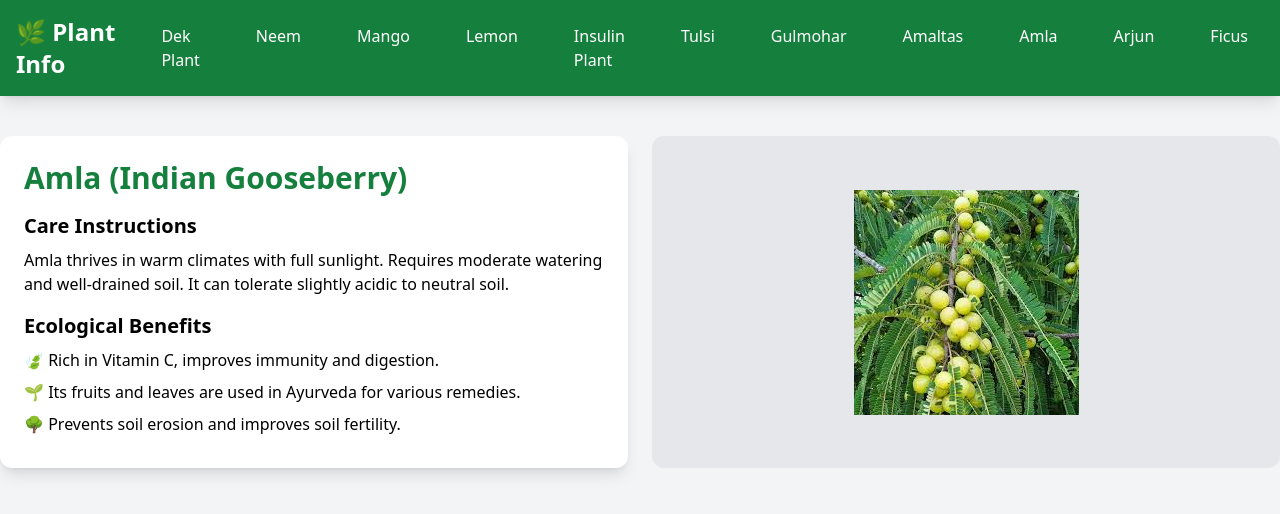
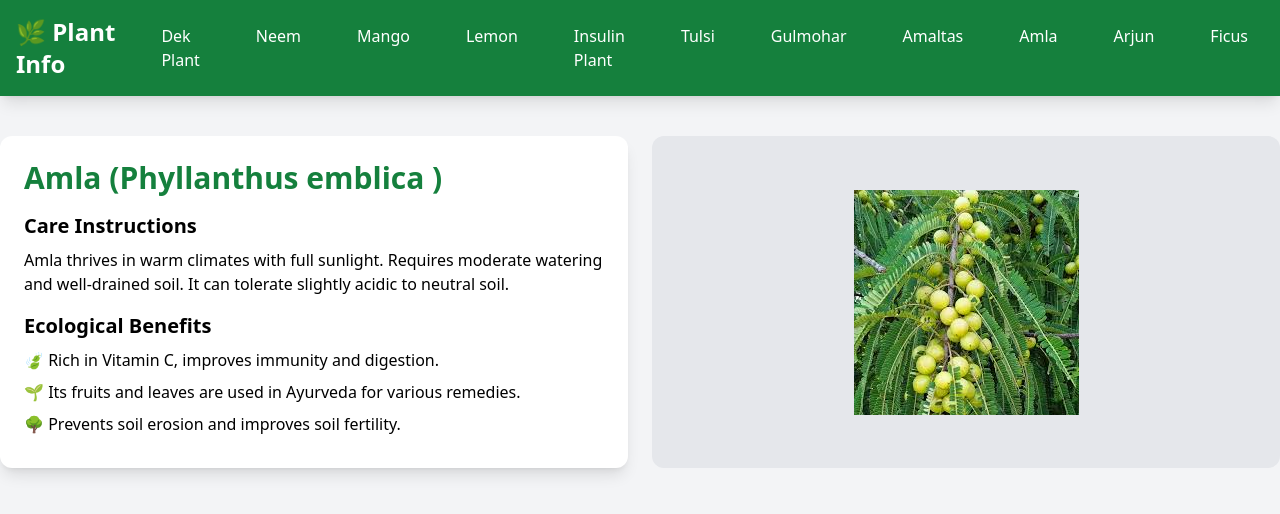
Before and after one commit to acenaman/plants, a plain HTML site: page amla.html in a window 1280 px wide. Drawn offline with nearby package versions, Linux system fonts and the light colour scheme.

Commit message:
Update amla.html

```diff
--- a/amla.html
+++ b/amla.html
@@ -51,7 +51,8 @@
   <div class="container mx-auto mt-10 grid grid-cols-1 md:grid-cols-2 gap-6">
     <!-- Left Info -->
     <div class="bg-white p-6 rounded-xl shadow-lg">
-      <h1 class="text-3xl font-bold text-green-700 mb-4">Amla (Indian Gooseberry)</h1>
+      <h1 class="text-3xl font-bold text-green-700 mb-4">Amla (Phyllanthus emblica
+)</h1>
       <h2 class="text-xl font-semibold mb-2">Care Instructions</h2>
       <p class="mb-4">Amla thrives in warm climates with full sunlight. Requires moderate watering and well-drained soil. It can tolerate slightly acidic to neutral soil.</p>
 
```
